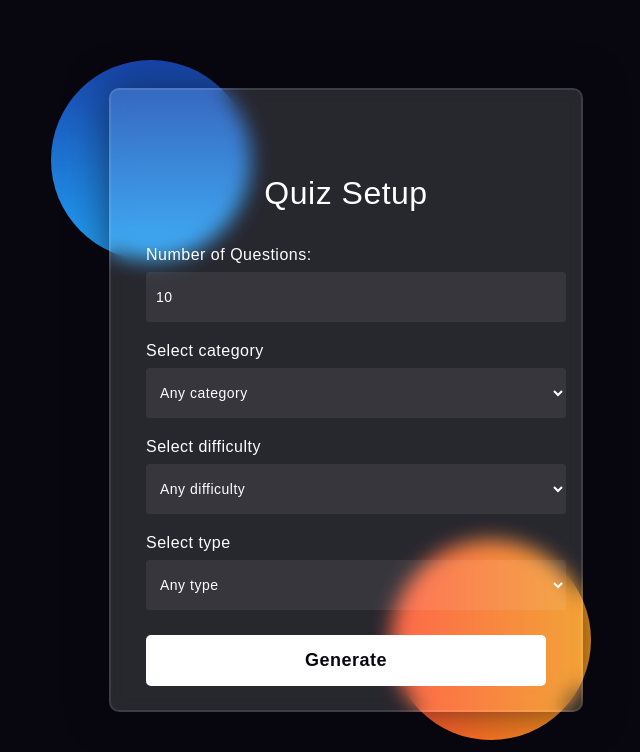
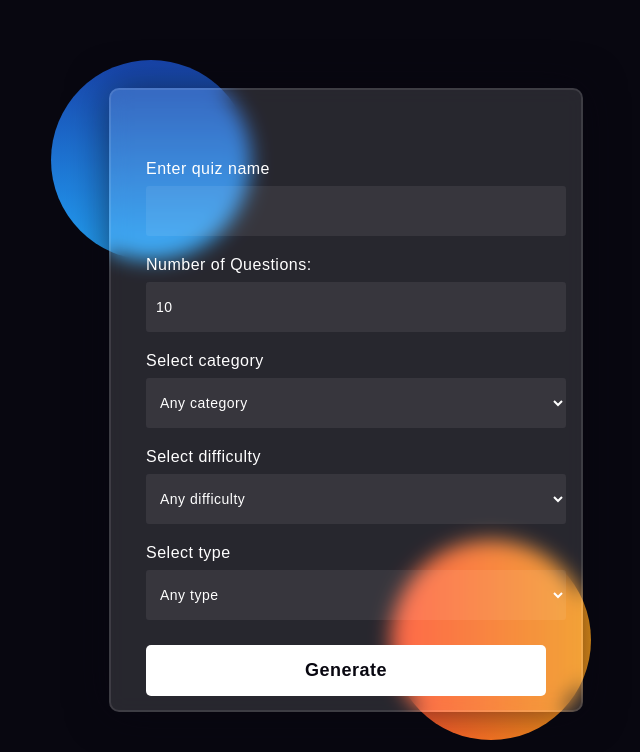
Before and after one commit to KfcEnjoyer/quizz, a Flask app: template src/templates/quizsetupdesignAliya.html in a window 1280 px wide. Shown: the top 752 px of the page, without its empty margins (294-934 px from the left). Run offline with Flask 2, Linux system fonts and the light colour scheme; the template is opened without the code that fills it, so the values that code supplies are empty.

Commit message:
Update quizsetupdesignAliya.html

```diff
--- a/src/templates/quizsetupdesignAliya.html
+++ b/src/templates/quizsetupdesignAliya.html
@@ -195,8 +195,8 @@ button{
         <div class="shape"></div>
     </div>
     <form>
-        <h3>Quiz Setup</h3>
-
+                <label for="quiz_name">Enter quiz name</label>
+<input type="text" id="quiz_name" name="quiz_name">
         <label for="num-of-questions">Number of Questions:</label>
 <input type="text" id="num-of-questions" name="number" min="1" max="50" value="10">
 
```
